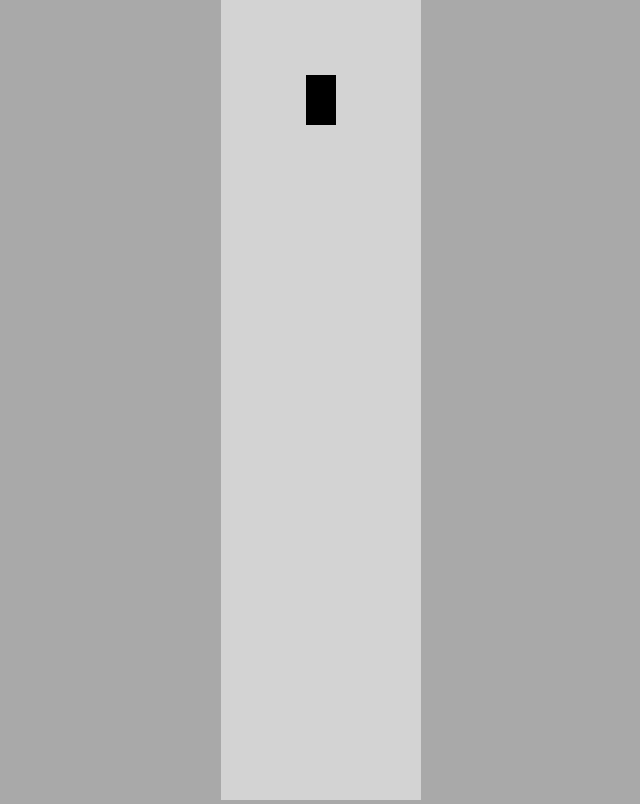
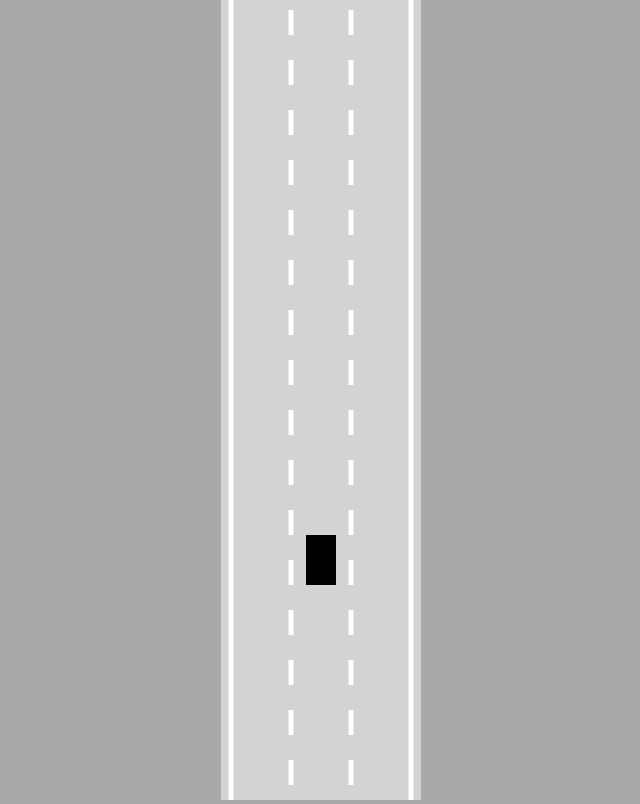
Before and after one commit to MrProtsyuk/JS-Neural-Network, a plain HTML site: page index.html in a window 1280 px wide. Shown: the whole page, without its empty margins (319-959 px from the left). Drawn offline with Linux system fonts and the light colour scheme.

Commit message:
gave definitions to the road and made an overhead follow camera

```diff
--- a/index.html
+++ b/index.html
@@ -9,6 +9,8 @@
   <body>
     <canvas id="myCanvas"></canvas>
     <script src="controls.js"></script>
+    <script src="utils.js"></script>
+    <script src="road.js"></script>
     <script src="car.js"></script>
     <script src="main.js"></script>
   </body>
--- a/main.js
+++ b/main.js
@@ -3,14 +3,18 @@
 canvas.width = 200;
 
 const ctx = canvas.getContext("2d");
-const car = new Car(100, 100, 30, 50);
-car.draw(ctx);
+road = new Road(canvas.width / 2, canvas.width * 0.9);
+const car = new Car(road.getLaneCenter(1), 100, 30, 50);
 
 animate();
 
 function animate() {
   car.update();
   canvas.height = window.innerHeight;
+  ctx.save();
+  ctx.translate(0, -car.y + canvas.height * 0.7);
+  road.draw(ctx);
   car.draw(ctx);
+  ctx.restore();
   requestAnimationFrame(animate);
 }
--- /dev/null
+++ b/road.js
@@ -0,0 +1,53 @@
+class Road {
+  constructor(x, width, laneCount = 3) {
+    this.x = x;
+    this.width = width;
+    this.laneCount = laneCount;
+
+    this.left = x - width / 2;
+    this.right = x + width / 2;
+
+    const infinity = 10000000;
+    this.top = -infinity;
+    this.bottom = infinity;
+
+    const topLeft = { x: this.left, y: this.top };
+    const topRight = { x: this.right, y: this.top };
+    const bottomLeft = { x: this.left, y: this.bottom };
+    const bottomRight = { x: this.right, y: this.bottom };
+    this.borders = [
+      [topLeft, bottomLeft],
+      [topRight, bottomRight],
+    ];
+  }
+
+  getLaneCenter(laneIndex) {
+    const lineWidth = this.width / this.laneCount;
+    return (
+      this.left +
+      lineWidth / 2 +
+      Math.min(laneIndex, this.laneCount - 1) * lineWidth
+    );
+  }
+
+  draw(ctx) {
+    ctx.lineWidth = 5;
+    ctx.strokeStyle = "white";
+
+    for (let i = 1; i <= this.laneCount - 1; i++) {
+      const x = lerp(this.left, this.right, i / this.laneCount);
+      ctx.setLineDash([25, 25]);
+      ctx.beginPath();
+      ctx.moveTo(x, this.top);
+      ctx.lineTo(x, this.bottom);
+      ctx.stroke();
+    }
+    ctx.setLineDash([]);
+    this.borders.forEach((border) => {
+      ctx.beginPath();
+      ctx.moveTo(border[0].x, border[0].y);
+      ctx.lineTo(border[1].x, border[1].y);
+      ctx.stroke();
+    });
+  }
+}
--- /dev/null
+++ b/utils.js
@@ -0,0 +1,3 @@
+function lerp(A, B, t) {
+  return A + (B - A) * t;
+}
```
